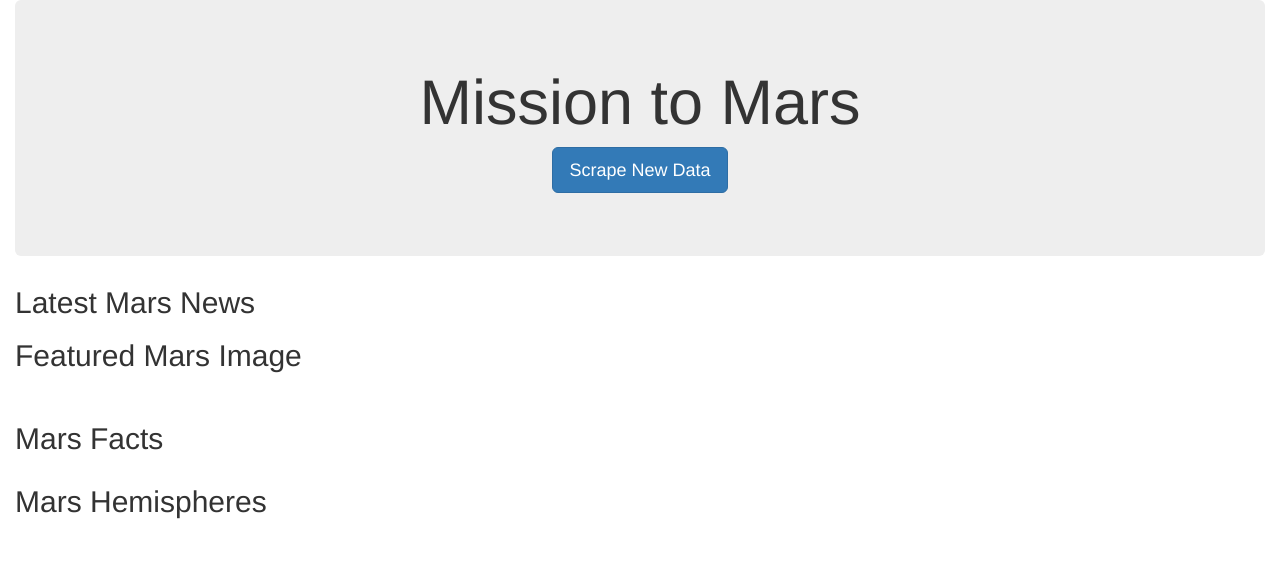
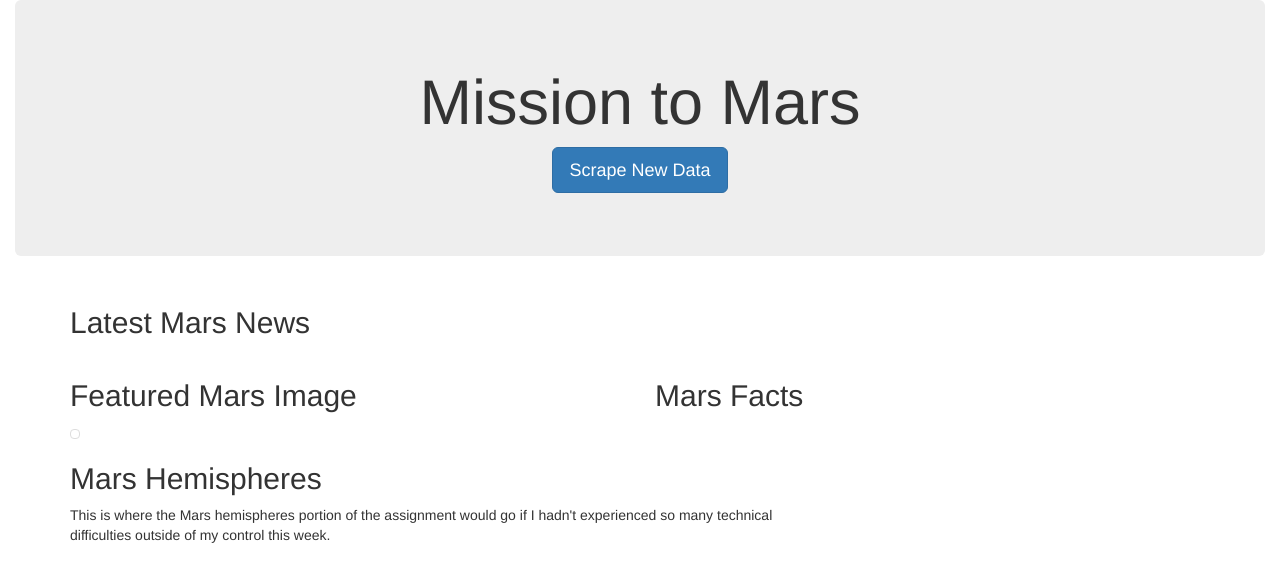
Before and after one commit to kehull/web-scraping-challenge, a Flask app: page / in a window 1280 px wide. Shown: the top 582 px of the page. Run offline with Flask 2, Linux system fonts and the light colour scheme; data that the repository does not hold is empty; some libraries are stand-ins or nearby versions.

Commit message:
75% complete

```diff
--- a/Missions_to_Mars/scrape_mars.py
+++ b/Missions_to_Mars/scrape_mars.py
@@ -53,6 +53,7 @@ def scrape_info():
     df_html = df.to_html()
 
     # SCRAPE HEMISPHERES
+    # will do later if i have time
 
     # STORE DATA IN DICTIONARY
     mars_data = {
--- a/Missions_to_Mars/templates/index.html
+++ b/Missions_to_Mars/templates/index.html
@@ -15,18 +15,40 @@
       <h1>Mission to Mars</h1>
       <p><a class="btn btn-primary btn-lg" href="/scrape" role="button">Scrape New Data</a></p>
     </div>
+
+    <div class="container">
+      <div class="row">
+          <div class="col-sm-12">
+            <div class="post">
             <h2>Latest Mars News</h2>
             <h3>{{ mars.news_title }}</h3>
             <h4>{{ mars.news_p }}</h4>
+          </div>
+        </div>
+      </div>
+      <div class="row">
+        <div class="col-sm-6">
+          <div class="post">
+            <h2>Featured Mars Image</h2>
+            <img class="img-thumbnail" src="{{ mars.img_path }}"></img>
+          </div>
+        </div>
+        <div class="col-sm-6">
+          <div class="post">
+            <h2>Mars Facts</h2>
+            <table class="table">{{ mars.df_html|safe }}</table>
+          </div>
+        </div>
+      </div>
 
-    <h2>Featured Mars Image</h2>
-    <img src="{{ mars.img_path }}"></img>
-
-    <h2>Mars Facts</h2>
-    <table class="table">{{ mars.df_html }}</table>
-
+      <div class="row">
+        <div class="col-sm-8">
+          <div class="post">
             <h2>Mars Hemispheres</h2>
             <!--4x4 grid of mars hemisphere images-->
+            <p>This is where the Mars hemispheres portion of the assignment would go if I hadn't experienced so many technical difficulties outside of my control this week.</p>
+          </div>
+        </div>
       </div>
     </div>
 </body>
```
Lines whose indentation alone changed are shown as unchanged.
